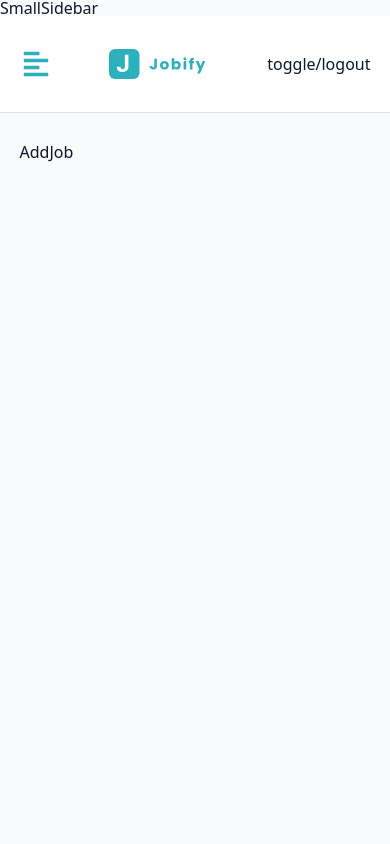
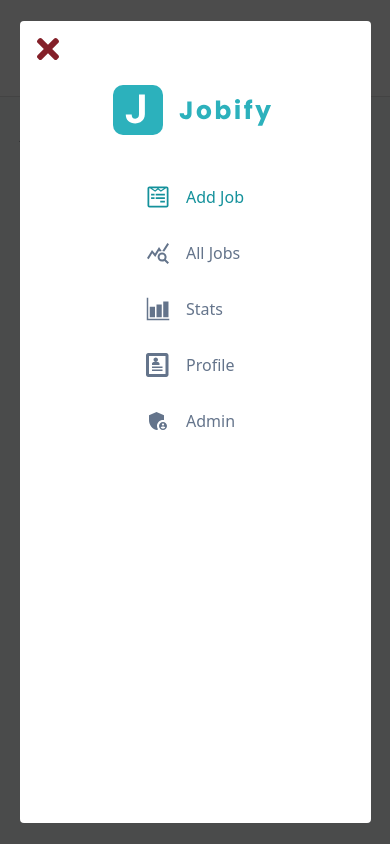
Before and after one commit to nejil0x1/job-portal, a React (Vite) app in the folder client/: page /dashboard in a window 390 px wide. Both pictures are taken after a click on the button 35 px from the left and 64 px from the top of the page. Built offline with nearby package versions, Linux system fonts and the light colour scheme.

Commit message:
SmalSidebar setup and navlinks

```diff
--- a/client/src/assets/wrappers/SmallSidebar.js
+++ b/client/src/assets/wrappers/SmallSidebar.js
@@ -42,6 +42,9 @@ const Wrapper = styled.aside`
 		color: var(--red-dark);
 		cursor: pointer;
 	}
+	.close-btn:hover {
+		color: #690c0c;
+	}
 	.nav-links {
 		padding-top: 2rem;
 		display: flex;
@@ -63,9 +66,10 @@ const Wrapper = styled.aside`
 		margin-right: 1rem;
 		display: grid;
 		place-items: center;
+		transition: var(--transition);
 	}
 	.active {
-    color: var(--primary-500);
+		color: var(--primary-600);
 	}
 `;
 export default Wrapper;
--- /dev/null
+++ b/client/src/components/NavLinks.jsx
@@ -0,0 +1,28 @@
+import { useDashboardContext } from '../pages/DashboardLayout';
+import links from '../utils/links';
+import { NavLink } from 'react-router-dom';
+const NavLinks = () => {
+	const { toggleSidebar, user } = useDashboardContext();
+
+	return (
+		<div className='nav-links'>
+			{links.map(link => {
+				const { text, path, icon } = link;
+				return (
+					<NavLink
+						to={path}
+						key={text}
+						className='nav-link'
+						onClick={toggleSidebar}
+						end
+					>
+						<span className='icon'>{icon}</span>
+						{text}
+					</NavLink>
+				);
+			})}
+		</div>
+	);
+};
+
+export default NavLinks;
--- a/client/src/components/SmallSidebar.jsx
+++ b/client/src/components/SmallSidebar.jsx
@@ -1,10 +1,29 @@
+import { FaTimes } from 'react-icons/fa';
+import { useDashboardContext } from '../pages/DashboardLayout';
 import Wrapper from '../assets/wrappers/SmallSidebar';
-import { useDashboardContext } from '../pages/DashboardLayout';
+import { NavLink } from 'react-router-dom';
+import NavLinks from './NavLinks';
+import Logo from './Logo';
+import links from '../utils/links';
 
 const SmallSidebar = () => {
-	const data = useDashboardContext();
-	console.log(data);
-	return <Wrapper>SmallSidebar</Wrapper>;
+	const { showSidebar, toggleSidebar } = useDashboardContext();
+
+	return (
+		<Wrapper>
+			<div className={`sidebar-container ${showSidebar && `show-sidebar`}`}>
+				<div className='content'>
+					<button type='button' className='close-btn' onClick={toggleSidebar}>
+						<FaTimes />
+					</button>
+					<header>
+						<Logo />
+					</header>
+					<NavLinks />
+				</div>
+			</div>
+		</Wrapper>
+	);
 };
 
 export default SmallSidebar;
--- /dev/null
+++ b/client/src/utils/links.jsx
@@ -0,0 +1,37 @@
+import React from 'react';
+
+import { IoBarChartSharp } from 'react-icons/io5';
+import { MdQueryStats } from 'react-icons/md';
+import { FaWpforms } from 'react-icons/fa';
+import { ImProfile } from 'react-icons/im';
+import { MdAdminPanelSettings } from 'react-icons/md';
+
+const links = [
+	{
+		text: 'add job',
+		path: '.',
+		icon: <FaWpforms />,
+	},
+	{
+		text: 'all jobs',
+		path: 'all-jobs',
+		icon: <MdQueryStats />,
+	},
+	{
+		text: 'stats',
+		path: 'stats',
+		icon: <IoBarChartSharp />,
+	},
+	{
+		text: 'profile',
+		path: 'profile',
+		icon: <ImProfile />,
+	},
+	{
+		text: 'admin',
+		path: 'admin',
+		icon: <MdAdminPanelSettings />,
+	},
+];
+
+export default links;
```
Lines whose indentation alone changed are shown as unchanged.
